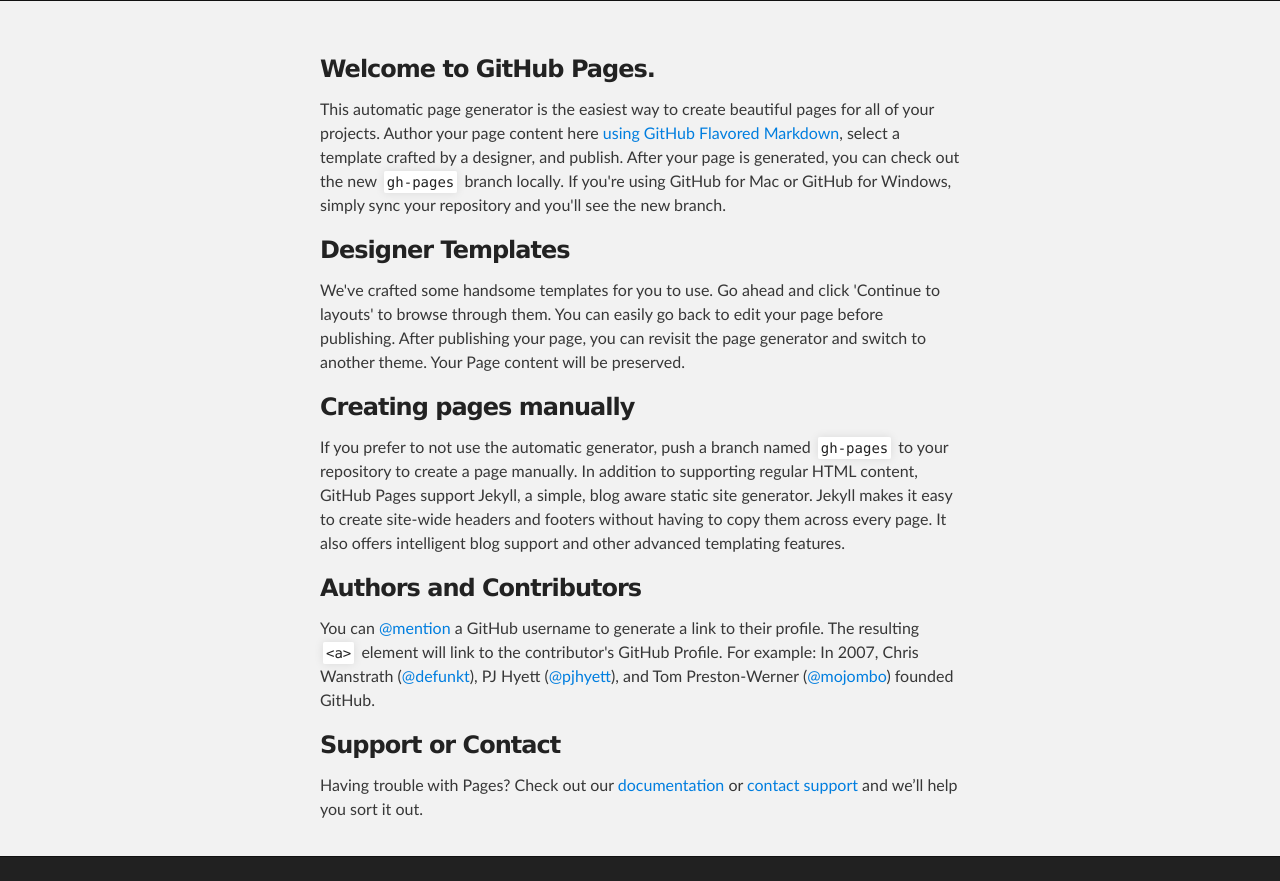
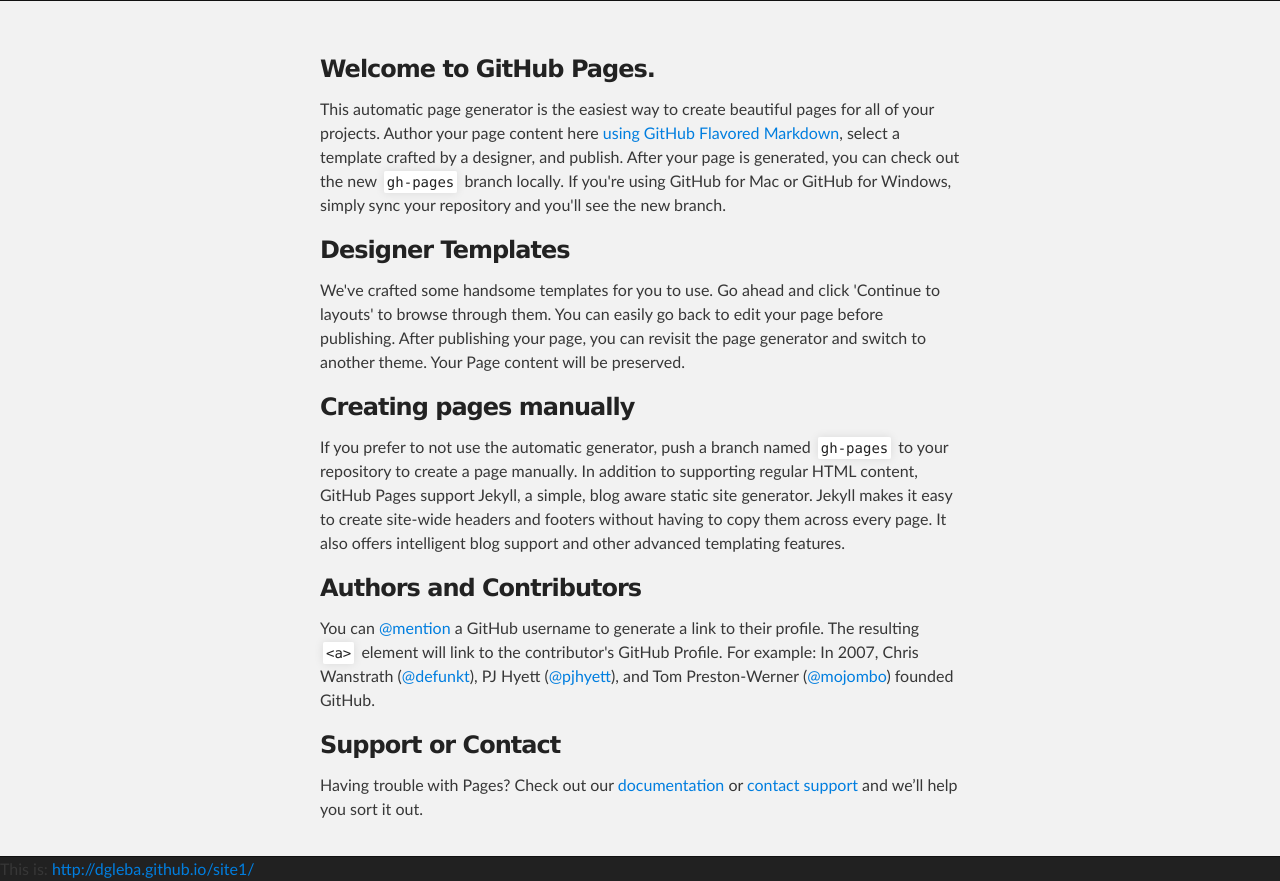
Before and after one commit to dgleba/site1, a plain HTML site: page index.html in a window 1280 px wide. Before the commit the page ends 857 px from the top, so only its background shows below. Drawn offline with Linux system fonts and the light colour scheme.

Commit message:
Update index.html

```diff
--- a/index.html
+++ b/index.html
@@ -47,6 +47,7 @@
     </div>
 
     <!-- FOOTER  -->
+ This is:  <a href="http://dgleba.github.io/site1/">http://dgleba.github.io/site1/</a>
 
   </body>
 </html>
```
